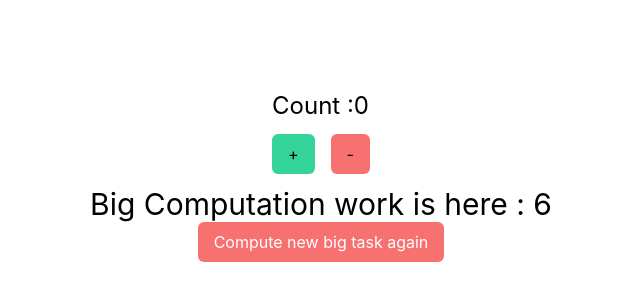
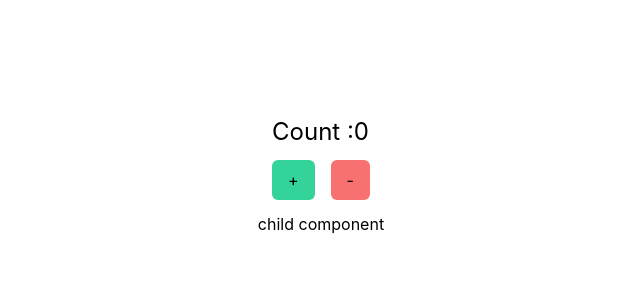
Before and after one commit to HlaingMinThan/React-Beyond-The-Basic, a React (Create React App) app: page / in a window 1280 px wide. Shown: the part 224-524 px from the top of the page, without its empty margins (319-959 px from the left). Built offline with nearby package versions, Linux system fonts and the light colour scheme.

Commit message:
use case of memo component

```diff
--- a/src/App.js
+++ b/src/App.js
@@ -1,8 +1,8 @@
 import './App.css'
-import HandleBigComputation from './components/HandleBigComputation/HandleBigComputation.jsx';
+import MemoExample from './components/MemoExample/MemoExample.jsx';
 
 function App() {
-  return <HandleBigComputation />
+  return <MemoExample />
 }
 
 export default App;
--- /dev/null
+++ b/src/components/MemoExample/Child.jsx
@@ -0,0 +1,6 @@
+import React from "react";
+
+export default function Child() {
+  console.log("child component rendering");
+  return <div>child component</div>;
+}
--- /dev/null
+++ b/src/components/MemoExample/MemoExample.jsx
@@ -0,0 +1,29 @@
+import React, { useState } from "react";
+import Child from "./Child";
+export default function MemoExample() {
+  console.log("Parent component start rendering");
+  let [count, setCount] = useState(0);
+
+  return (
+    <div className="app">
+      <div>
+        <h1 className="text-2xl"> Count :{count}</h1>
+        <div className="justify-center space-x-4 my-3">
+          <button
+            className="bg-green-400 px-4 py-2 rounded-md "
+            onClick={() => setCount((prev) => prev + 1)}
+          >
+            +
+          </button>
+          <button
+            className="bg-red-400 px-4 py-2 rounded-md "
+            onClick={() => setCount((prev) => prev - 1)}
+          >
+            -
+          </button>
+        </div>
+      </div>
+      <Child />
+    </div>
+  );
+}
```
